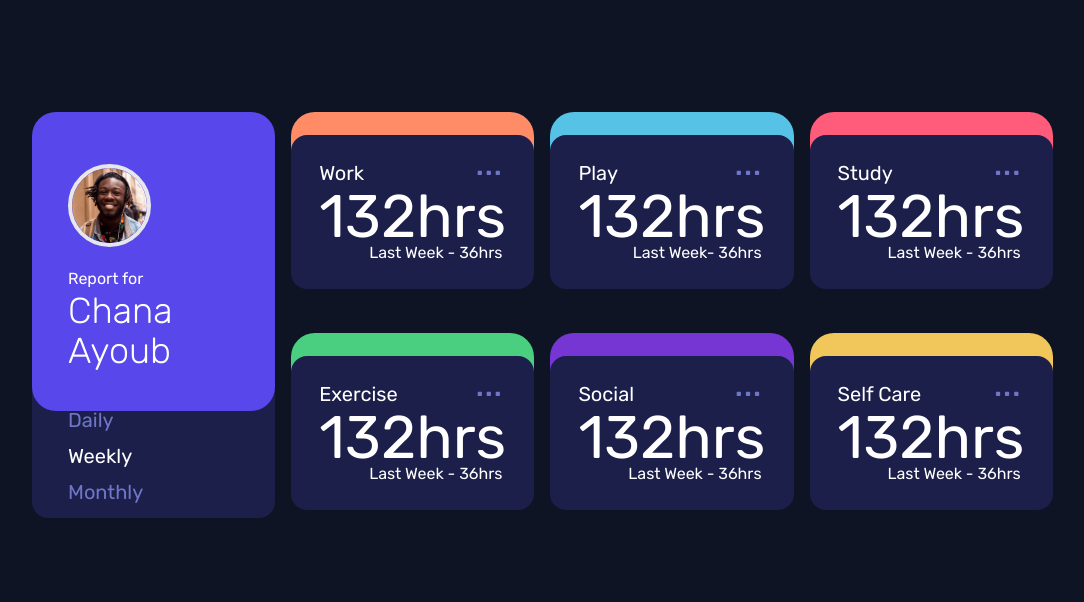
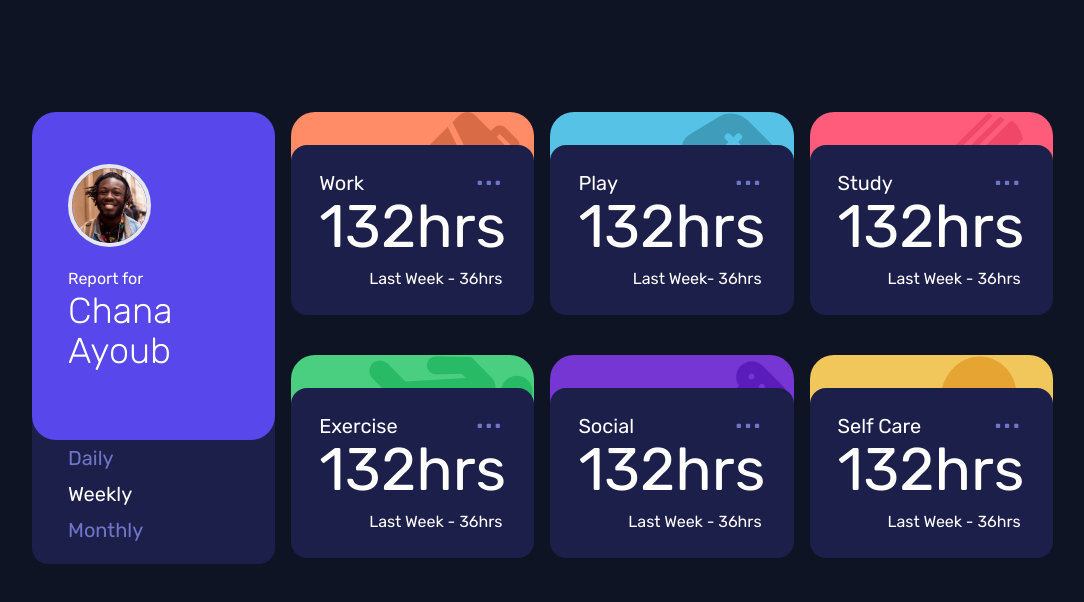
Before and after one commit to Thessssift/TimeTracking-tailwind-js, a plain HTML site: page index.html in a window 1280 px wide. Shown: the whole page, without its empty margins (44-1128 px from the left). Drawn offline with Linux system fonts and the light colour scheme.

Commit message:
Update index.html

```diff
--- a/index.html
+++ b/index.html
@@ -37,7 +37,7 @@
     <div class="cardopt work grid-in-work">
 
       <div class=" bg-LightRed rounded-3xl  pl-9   font-normal flex justify-end -z-10 md:h-1/2 ">
-        <img src="/public/images/icon-work.svg" class=" " alt="">
+        <img src="./images/icon-work.svg" class=" " alt="">
       </div>
 
       <div
@@ -58,7 +58,7 @@
     <div class="cardopt play grid-in-play">
 
       <div class=" bg-Softblue rounded-3xl  pl-9 optone  font-normal flex justify-end -z-10 md:h-1/2 ">
-        <img src="/public/images/icon-play.svg" class=" " alt="">
+        <img src="./images/icon-play.svg" class=" " alt="">
       </div>
 
       <div
@@ -82,7 +82,7 @@
     <div class="cardopt study grid-in-study">
 
       <div class=" bg-Lightreds rounded-3xl  pl-9 optone  font-normal flex justify-end -z-10 md:h-1/2 ">
-        <img src="/public/images/icon-study.svg" class=" " alt="">
+        <img src="./images/icon-study.svg" class=" " alt="">
       </div>
 
       <div
@@ -103,7 +103,7 @@
     <div class="cardopt exercise grid-in-exercise">
 
       <div class=" bg-Limegreen rounded-3xl  pl-9 optone  font-normal flex justify-end -z-10 h-20 md:h-1/2">
-        <img src="/public/images/icon-exercise.svg" class=" " alt="">
+        <img src="./images/icon-exercise.svg" class=" " alt="">
       </div>
 
       <div
@@ -124,7 +124,7 @@
     <div class="cardopt social grid-in-social  ">
 
       <div class=" bg-Violet rounded-3xl  pl-9 optone  font-normal flex justify-end -z-10 h-20 md:h-1/2">
-        <img src="/public/images/icon-social.svg" class=" " alt="">
+        <img src="./images/icon-social.svg" class=" " alt="">
       </div>
 
       <div
@@ -145,7 +145,7 @@
     <div class="cardopt selfcare grid-in-selfcare">
 
       <div class=" bg-Softorange rounded-3xl  pl-9 optone  font-normal flex justify-end -z-10 h-20 md:h-1/2">
-        <img src="/public/images/icon-self-care.svg" class=" " alt="">
+        <img src="./images/icon-self-care.svg" class=" " alt="">
       </div>
 
       <div
```
